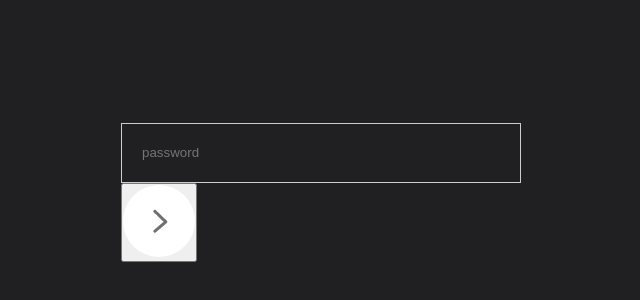
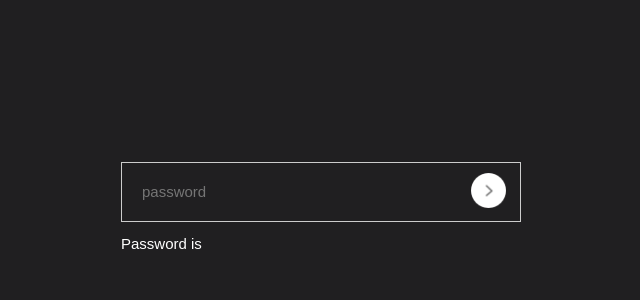
Before and after one commit to Mazharrais/Password-Strength, a plain HTML site: page index.html in a window 1280 px wide. Shown: the part 208-508 px from the top of the page, without its empty margins (319-959 px from the left). Drawn offline with Linux system fonts and the light colour scheme.

Commit message:
add code

```diff
--- a/index.html
+++ b/index.html
@@ -11,7 +11,7 @@
     <div class="input-box">
     <input type="password" id="password" placeholder="password">
      <button type="submit"><img src="images/arrow.png"></button>
-
+     <p id="message">Password is</p>
     </div>
    </div>
 
--- a/style.css
+++ b/style.css
@@ -27,3 +27,26 @@
     color: #fff;
     background: transparent;
 }
+button{
+    background: transparent;
+    border: 0;
+    outline: none;
+    border-radius: 50%;
+    cursor: pointer;
+    position: absolute;
+    top: 50%;
+    transform: translateY(-50%);
+    right: 15px;
+}
+button img{
+    width: 35px;
+}
+#message{
+    position: absolute;
+    bottom: -30px;
+    color: #fff;
+    font-size: 15px;
+}
+::placeholder{
+    font-size: 15px;
+}
```
